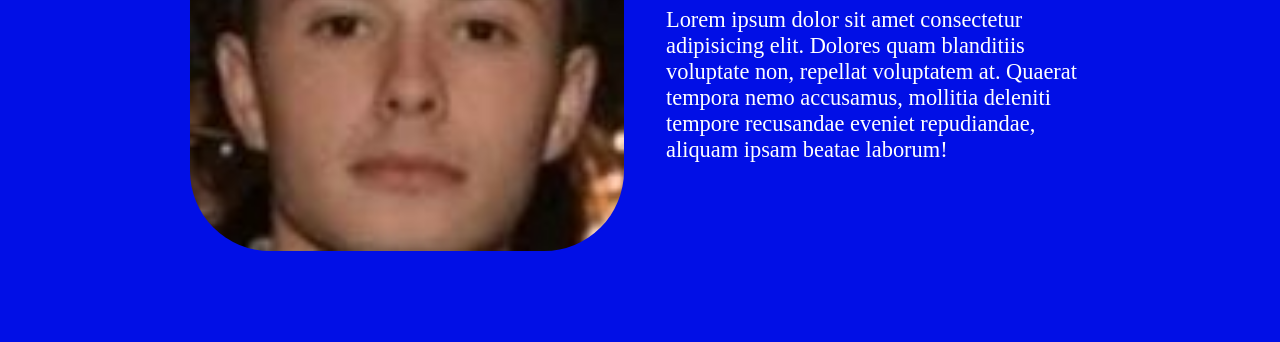
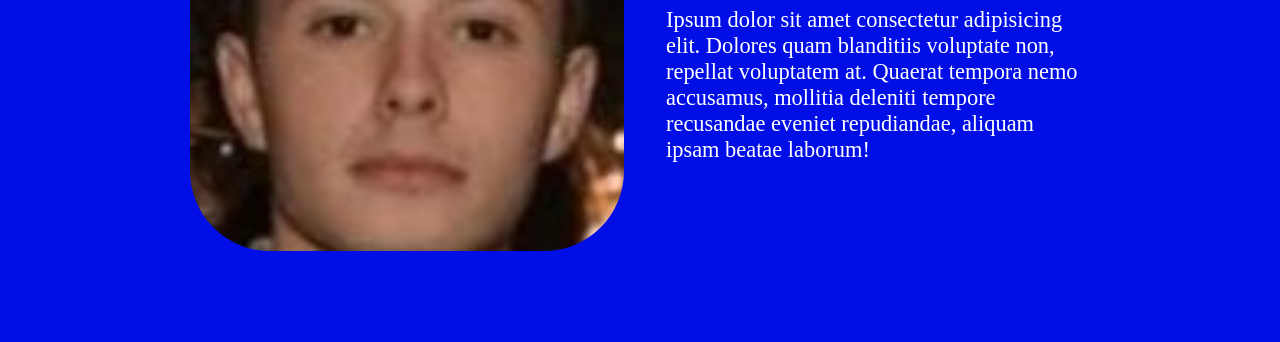
Before and after one commit to Ignacio2212/Ignacio2212.github.io, a plain HTML site: page index.html in a window 1280 px wide. Shown: the part 411-753 px from the top of the page. Drawn offline with Linux system fonts and the light colour scheme; files that its build step writes are made by us from their sources; files whose address does not match are found by name.

Commit message:
first commit

```diff
--- a/index.html
+++ b/index.html
@@ -39,7 +39,7 @@
                 <div>
                     <h2 class="txt-display-1">Hola</h2>
                     <h3 class="txt-display-2"> Soy Ignacio Maidana</h3>
-                    <p class="txt-body-lg-1 color-wh"> Lorem ipsum dolor sit amet consectetur adipisicing elit. Dolores quam blanditiis voluptate non, repellat voluptatem at. Quaerat tempora nemo accusamus, mollitia deleniti tempore recusandae eveniet repudiandae, aliquam ipsam beatae laborum!</p>
+                    <p class="txt-body-lg-1 color-wh"> Ipsum dolor sit amet consectetur adipisicing elit. Dolores quam blanditiis voluptate non, repellat voluptatem at. Quaerat tempora nemo accusamus, mollitia deleniti tempore recusandae eveniet repudiandae, aliquam ipsam beatae laborum!</p>
                 </div>
                  <div class="socialnets-grid">
                     <button class="btn btn-icon">
```
